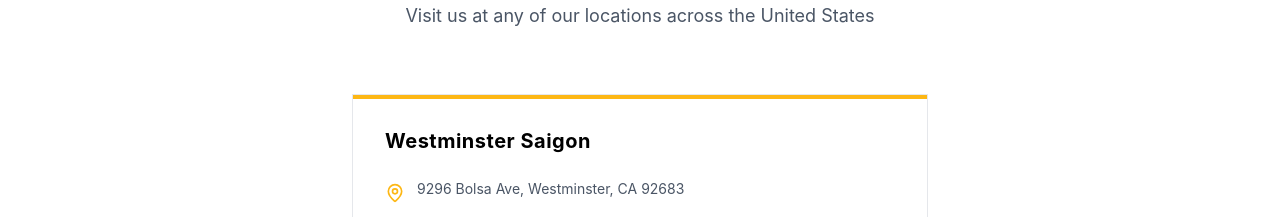
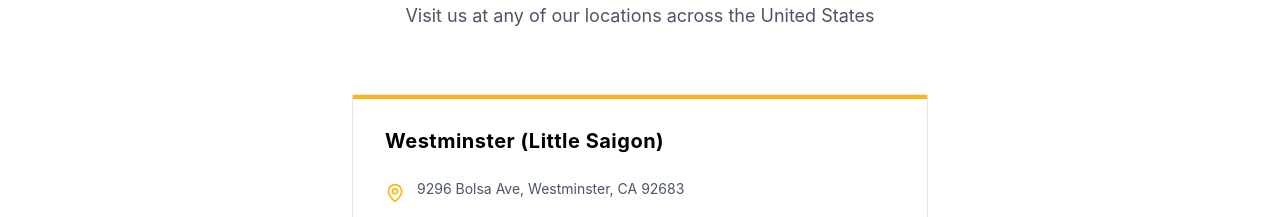
Before and after one commit to hoainhandev/kingbanhmi-website, a React (Vite) app: page / in a window 1280 px wide. Shown: the part 4580-4797 px from the top of the page. Built offline with nearby package versions, Linux system fonts and the light colour scheme.

Commit message:
Update store name to Westminster (Little Saigon)

```diff
--- a/src/app/components/LocationSection.tsx
+++ b/src/app/components/LocationSection.tsx
@@ -4,7 +4,7 @@
 const locations = [
   {
     id: 1,
-    name: 'Westminster Saigon',
+    name: 'Westminster (Little Saigon)',
     address: '9296 Bolsa Ave, Westminster, CA 92683',
     phone: '(657) 400-9122',
     hours: 'Daily: 8 AM - 6:30 PM'
```
